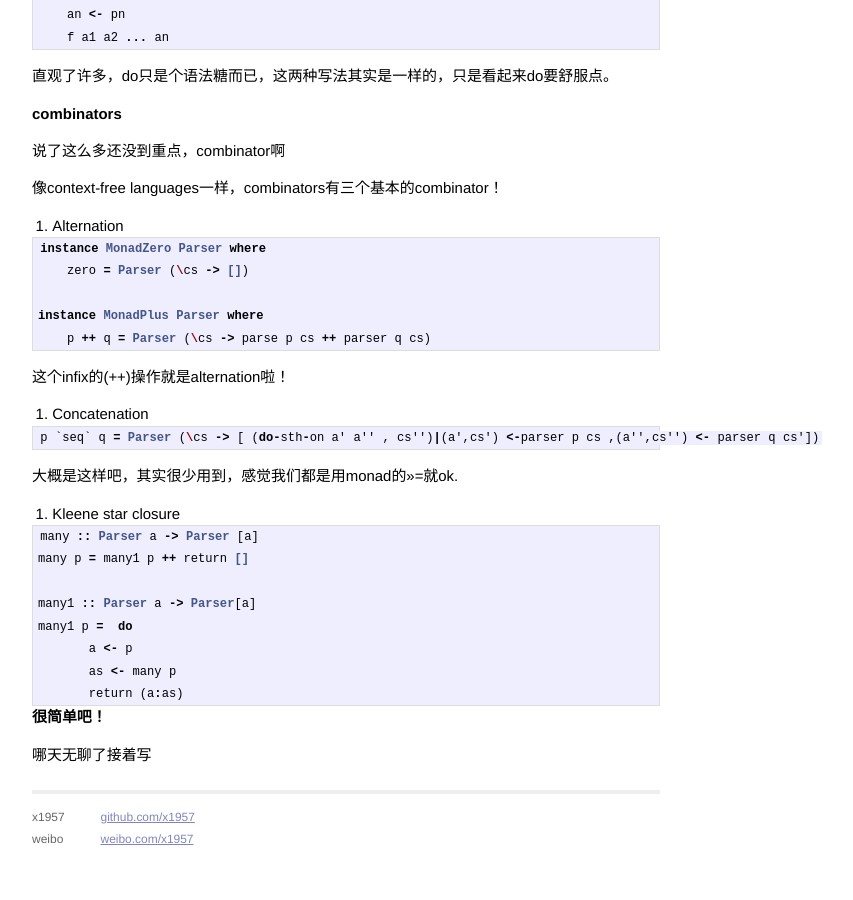
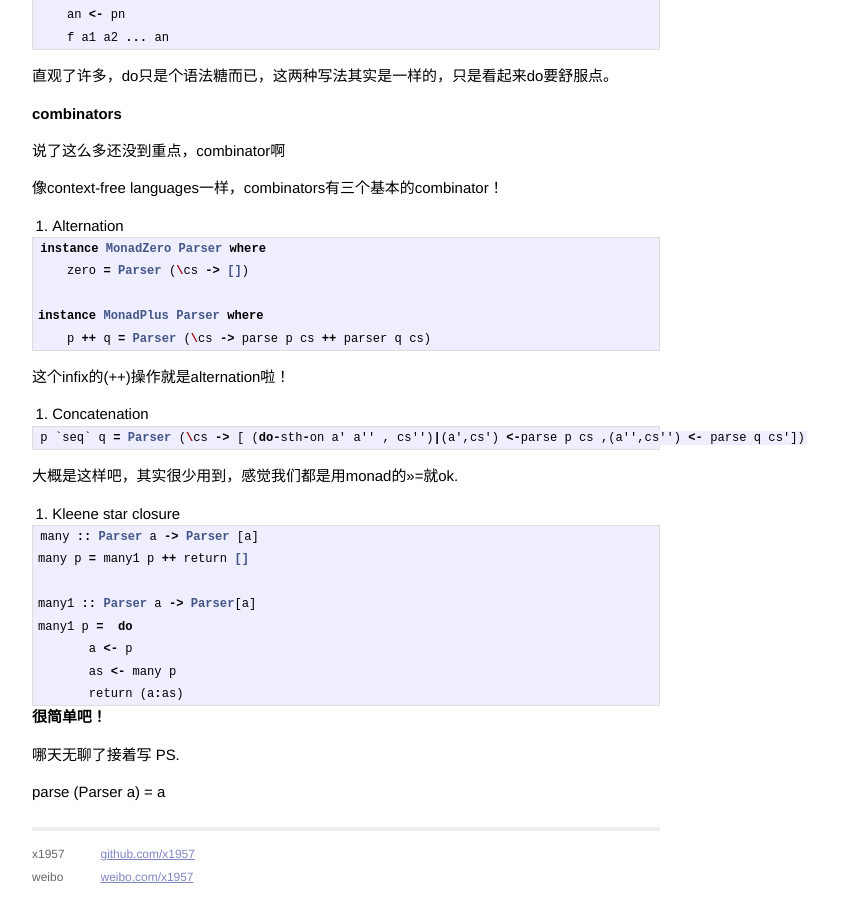
Before and after one commit to x1957/x1957.github.com, a Jekyll site: the page built from _posts/2014-05-15-Parser-Combinator.markdown, in a window 1280 px wide and 900 px high, scrolled down 1264 px. Shown: the whole window, without its empty margins (294-1147 px from the left). Built offline with Jekyll 4.4.1, drawn with Linux system fonts in a browser that asks for light colours; Markdown is read by kramdown in place of the engine named in the settings; before the commit the page ends 2127 px from its top, so only the background shows below that.

Commit message:
fix error

```diff
--- a/_posts/2014-05-15-Parser-Combinator.markdown
+++ b/_posts/2014-05-15-Parser-Combinator.markdown
@@ -84,7 +84,7 @@ instance MonadPlus Parser where
 
 2. Concatenation
 {% highlight Haskell %}
-p `seq` q = Parser (\cs -> [ (do-sth-on a' a'' , cs'')|(a',cs') <-parser p cs ,(a'',cs'') <- parser q cs'])
+p `seq` q = Parser (\cs -> [ (do-sth-on a' a'' , cs'')|(a',cs') <-parse p cs ,(a'',cs'') <- parse q cs'])
 {% endhighlight %}
 大概是这样吧，其实很少用到，感觉我们都是用monad的>>=就ok.
 
@@ -102,3 +102,6 @@ many1 p =  do
 很简单吧！
 ---
 哪天无聊了接着写
+PS.
+
+parse (Parser a) = a
```
